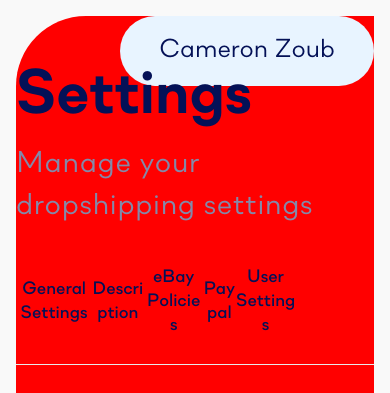
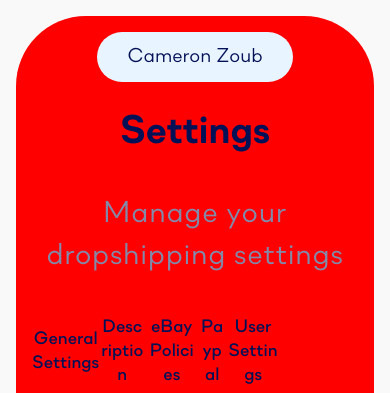
Before and after one commit to rcremin/dropdtemplating, a website: page index.html in a window 390 px wide. Shown: the top 393 px of the page. Drawn offline with Linux system fonts and the light colour scheme.

Commit message:
Added responsiveness to header items

```diff
--- a/scss/body.scss
+++ b/scss/body.scss
@@ -1,22 +1,38 @@
 .dpd-body {
+  padding: 1em;
   background-color: red;
-  border-top-left-radius: 70px;
-  border-bottom-left-radius: 70px;
+  border-radius: 70px;
+
+  @include md {
+    border-radius: 0;
+    border-top-left-radius: 70px;
+    border-bottom-left-radius: 70px;
+  }
 
   h1 {
+    margin: 1em 0;
     color: $color-secondary;
-    margin-top: -25px;
-    font-size: 63px;
-    line-height: 73px;
+    // margin-top: -25px;
+    text-align: center;
+    font-size: 40px;
     font-weight: 700;
     font-family: "SoinSansNeue", sans-serif;
+
+    @include md {
+      margin: .5em 0;
+      text-align: left;
+    }
   }
 
   h2 {
+    text-align: center;
     font-size: 30px;
     padding-top: 10px;
     line-height: 42px;
     letter-spacing: 0.7px;
+
+    @include md {
+      text-align: left;
+    }
   }
-
 }
--- a/scss/header.scss
+++ b/scss/header.scss
@@ -1,14 +1,16 @@
 .dpd-header {
 
   display: flex;
-  align-items: flex-end;
-  justify-content: flex-end;
+  justify-content: center;
+
+  @include md {
+    justify-content: flex-end;
+  }
 
   &__dropdown {
     padding: .7em 1.5em;
-    height: 70px;
     cursor: pointer;
-    font-size: 26px;
+    font-size: 20px;
     border-radius: 35px;
     color: $color-secondary;
     display: flex;
```
Also changed, not shown: styles.css.
